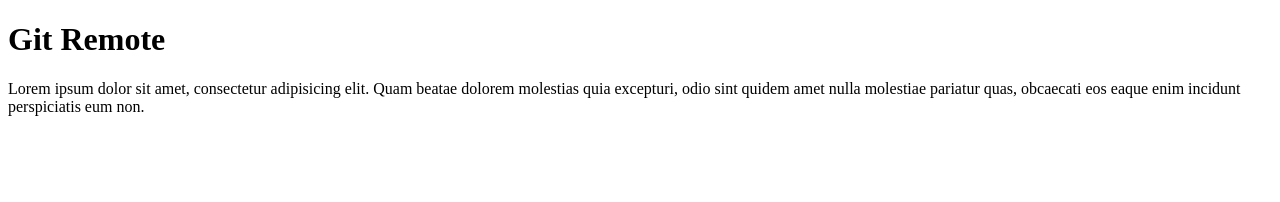
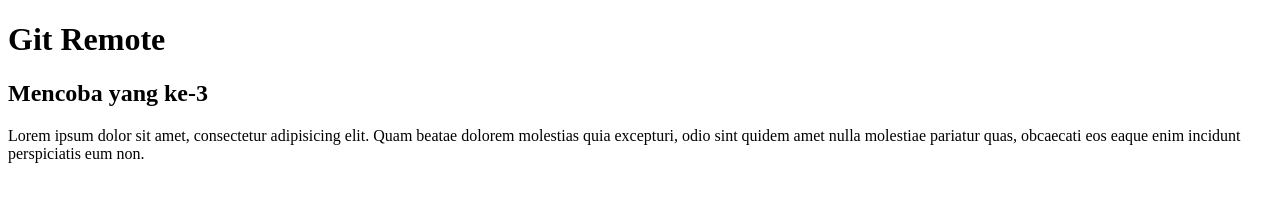
Before and after one commit to willygurning/test-remote3, a plain HTML site: page index.html in a window 1280 px wide. Drawn offline with Linux system fonts and the light colour scheme.

Commit message:
menambahkan teks

```diff
--- a/index.html
+++ b/index.html
@@ -8,6 +8,7 @@
 </head>
 <body>
     <h1>Git Remote</h1>
+    <h2>Mencoba yang ke-3</h2>
     <p>Lorem ipsum dolor sit amet, consectetur adipisicing elit. Quam beatae dolorem molestias quia excepturi, odio sint quidem amet nulla molestiae pariatur quas, obcaecati eos eaque enim incidunt perspiciatis eum non.</p>
 </body>
 </html>
```
